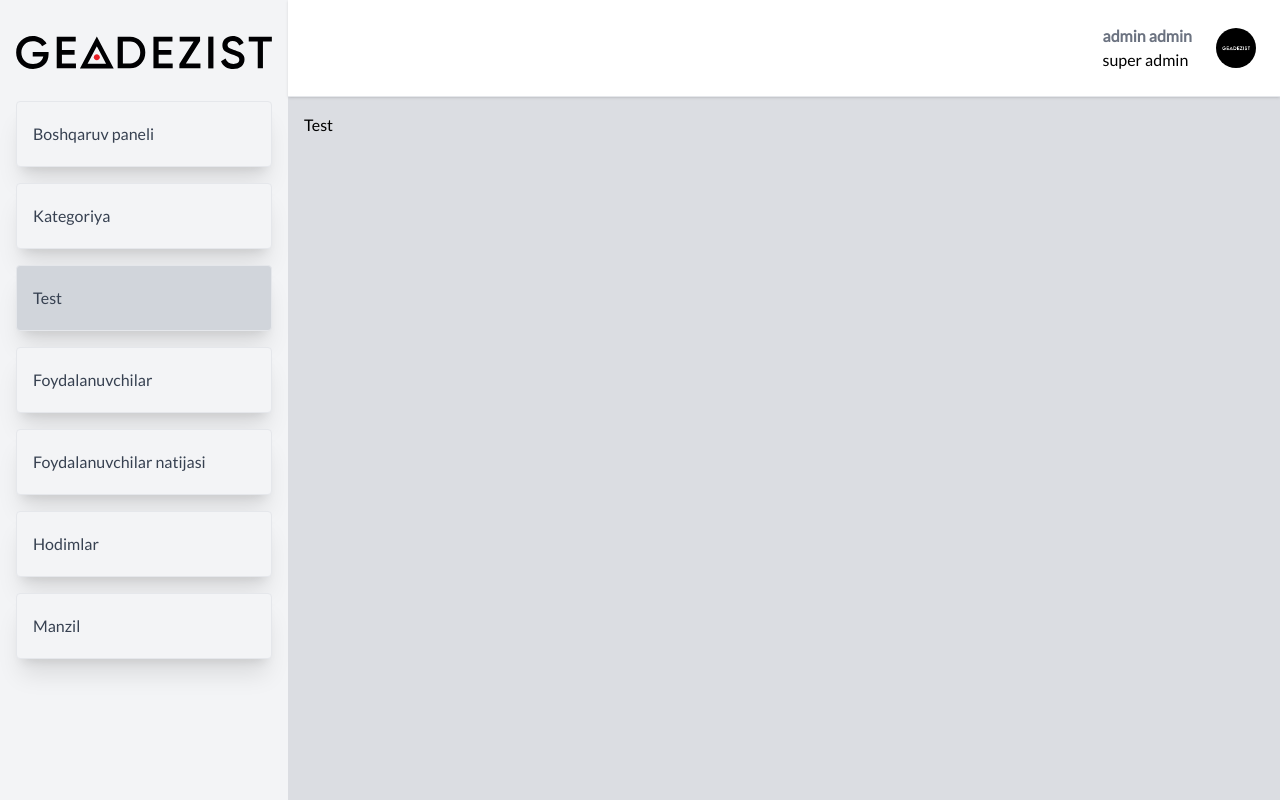
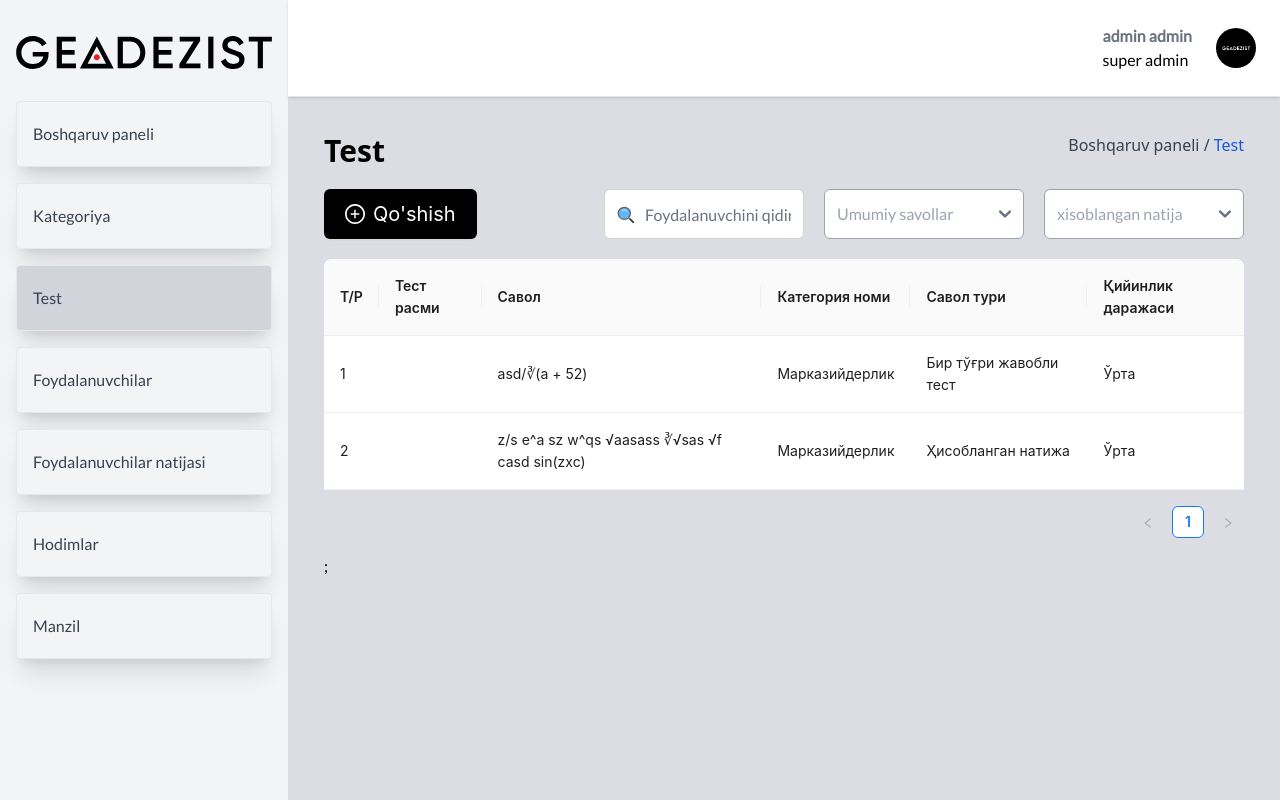
Before and after one commit to jasurhaydarovcode/GEADEZIST, a React (Vite) app: page /test in a window 1280 px wide. Built offline with nearby package versions, Linux system fonts and the light colour scheme.

Commit message:
test tipo sucses complate

```diff
--- a/src/pages/Test.tsx
+++ b/src/pages/Test.tsx
@@ -1,9 +1,195 @@
 import Layout from "@/components/Dashboard/Layout";
+import {  PlusCircleOutlined } from "@ant-design/icons";
+import { Button, Modal, Table } from "antd";
+import { useState } from "react";
+import { FcSearch } from "react-icons/fc";
 
 function Test() {
+  const dataSource = [
+    {
+      key: "1",
+      numer: 1,
+      testRasm: "",
+      savol: "asd/∛(a + 52)",
+      catygoria: "Марказийдерлик",
+      savolTuri: "Бир тўғри жавобли тест",
+      qiyinligi: "Ўрта",
+    },
+    {
+      key: "2",
+      numer: 2,
+      testRasm: "",
+      savol: "z/s e^a sz w^qs √aasass ∛√sas √f casd sin(zxc)",
+      catygoria: "Марказийдерлик",
+      savolTuri: "Ҳисобланган натижа",
+      qiyinligi: "Ўрта",
+    },
+  ];
+
+  const columns = [
+    {
+      title: "T/P",
+      dataIndex: "numer",
+      key: "numer",
+    },
+    {
+      title: "Тест расми",
+      dataIndex: "testRasm",
+      key: "testRasm",
+
+    },
+    {
+      title: "Савол",
+      dataIndex: "savol",
+      key: "savol",
+    },
+    {
+      title: "Категория номи",
+      dataIndex: "catygoria",
+      key: "catygoria",
+    },
+    {
+      title: "Савол тури",
+      dataIndex: "savolTuri",
+      key: "savolTuri",
+    },
+    {
+      title: "Қийинлик даражаси",
+      dataIndex: "qiyinligi",
+      key: "qiyinligi",
+    },
+
+  ];
+
+  const [open, setOpen] = useState(false);
+  const [confirmLoading, setConfirmLoading] = useState(false);
+
+  const showModal = () => {
+    setOpen(true);
+  };
+  const handleCancel = () => {
+    setOpen(false);
+  };
+  const handleOk = () => {
+    setConfirmLoading(true);
+    setTimeout(() => {
+      setOpen(false);
+      setConfirmLoading(false);
+    }, 2000);
+  };
+
   return (
     <Layout>
-      Test
+      <div className="p-5">
+        <div className="flex justify-between">
+          <h1 className="text-3xl font-bold font-sans">Test</h1>
+          <p className="font-sans text-gray-700">
+            Boshqaruv paneli  /  <span className="text-blue-700 ">Test</span>
+          </p>
+        </div>
+
+        <div className="flex justify-between">
+          <Button onClick={showModal} color="default" variant="solid" className=" text-xl px-5 py-6 my-5">
+            <PlusCircleOutlined className="text-xl" /> Qo'shish
+          </Button>
+
+          <Modal
+            title="Hodim qo'shish"
+            open={open}
+            onOk={handleOk}
+            confirmLoading={confirmLoading}
+            onCancel={handleCancel}
+            maskClosable={false}
+          >
+            <div className="mb-4">
+              <label className="block mb-2">Kategoriya turini tanlang</label>
+              <select className="border w-full p-2 rounded">
+                <option value="">Asosiy boʻlmagan kategoriya</option>
+                <option value="main">Asosiy kategoriya</option>
+                <option value="secondary">Asosiy boʻlmagan kategoriya</option>
+              </select>
+            </div>
+
+            <div className="mb-4">
+              <label className="block mb-2">Tavsif</label>
+              <input
+                type="text"
+                placeholder="Tavsifni kiriting"
+                className="border w-full p-2 rounded"
+              />
+            </div>
+
+            <div className="mb-4">
+              <label className="block mb-2">Umumiy savollar soni</label>
+              <input
+                type="number"
+                placeholder="Umumiy savollar sonini kiriting"
+                className="border w-full p-2 rounded"
+              />
+            </div>
+
+            <div className="mb-4">
+              <label className="block mb-2">Qo'shimcha savollar soni</label>
+              <input
+                type="number"
+                placeholder="Qo'shimcha savollar sonini kiriting"
+                className="border w-full p-2 rounded"
+              />
+            </div>
+
+            <div className="mb-4">
+              <label className="block mb-2">Davomiylik vaqti (m)</label>
+              <input
+                type="number"
+                placeholder="Davomiylik vaqti (minutlarda)"
+                className="border w-full p-2 rounded"
+              />
+            </div>
+          </Modal>
+
+          <div className="flex justify-end pt-5 gap-5">
+            <div className="flex">
+              <label htmlFor="inp1">
+                <FcSearch className="absolute mt-4 ml-3 text-[20px]" />
+              </label>
+              <input
+                type="text"
+                id="inp1"
+                className="w-[200px] pl-10  bg-[] border-gray-300 rounded-md h-[50px] "
+                placeholder="Foydalanuvchini qidirish"
+              />
+            </div>
+
+            <div className="flex">
+              {/* <input type="text" className="w-[350px] bg-[] rounded-md h-[50px] placeholder:font-extralight placeholder-gray-400 border-gray-400  placeholder:text-[14px] " placeholder="Tumanni tanlang" /> */}
+              <select className="w-[200px] text-gray-400 bg-white rounded-md h-[50px] placeholder:font-extralight placeholder-gray-400 border-gray-400 placeholder:text-[14px]">
+                <option disabled>catygoriani tanlang</option>
+                <option value="">Umumiy savollar</option>
+                <option value="">Umumiy geodeziya</option>
+                <option value="">Tapografiya</option>
+                <option value="">Oliy geodeziya</option>
+                <option value="">xarqanday tug'ri</option>
+              </select>
+
+              {/* <SlArrowDown className="absolute ml-[320px] mt-4" /> */}
+            </div>
+            <div className="flex">
+              {/* <input type="text" className="w-[350px] bg-[] rounded-md h-[50px] placeholder:font-extralight placeholder-gray-400 border-gray-400  placeholder:text-[14px] " placeholder="Tumanni tanlang" /> */}
+              <select className="w-[200px] text-gray-400 bg-white rounded-md h-[50px] placeholder:font-extralight placeholder-gray-400 border-gray-400 placeholder:text-[14px]">
+                <option disabled>turini tanlang</option>
+                <option value="calculated">xisoblangan natija</option>
+                <option value="single-choice">bir tug'ri javobli test</option>
+                <option value="multiple-choice">ko'p tug'ri javobli test</option>
+                <option value="any-correct">xarqanday tug'ri</option>
+              </select>
+
+              {/* <SlArrowDown className="absolute ml-[320px] mt-4" /> */}
+            </div>
+          </div>
+        </div>
+
+        <Table dataSource={dataSource} columns={columns} />;
+      </div>
     </Layout>
   );
 }
```
